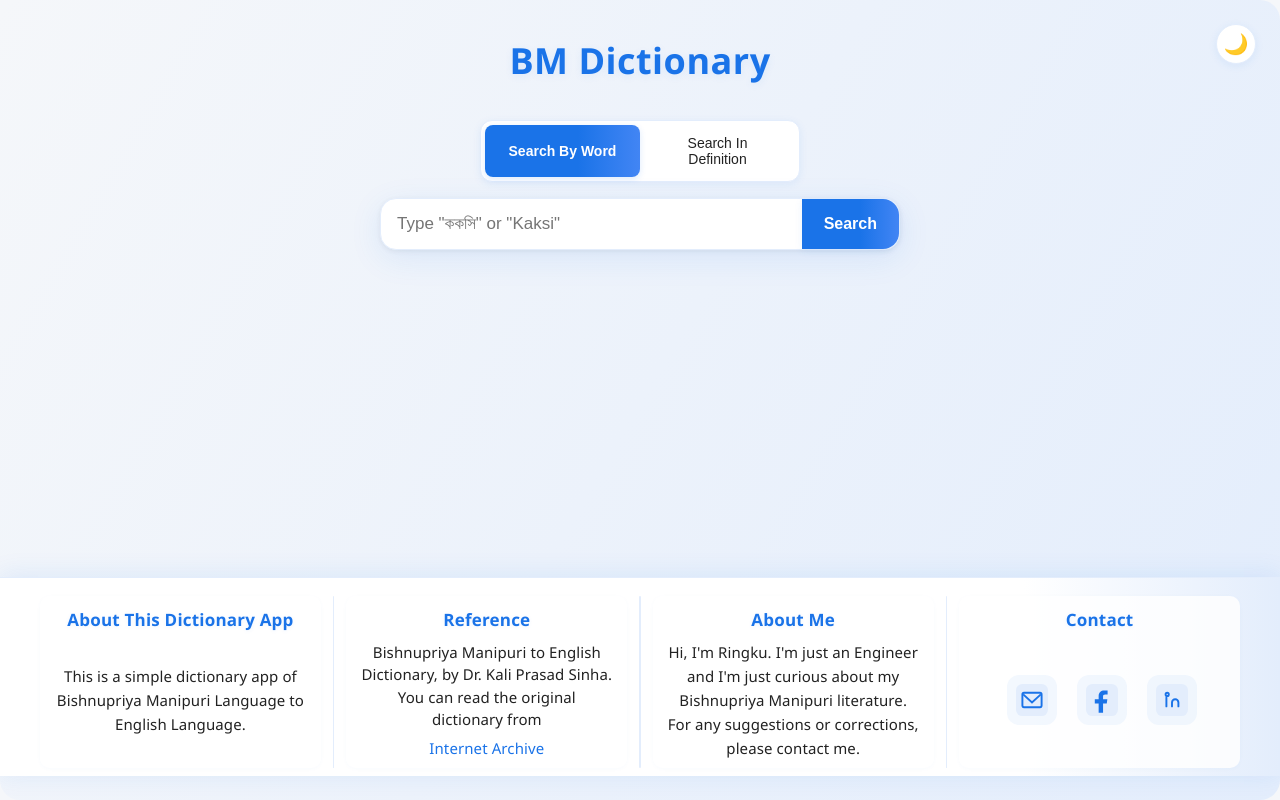
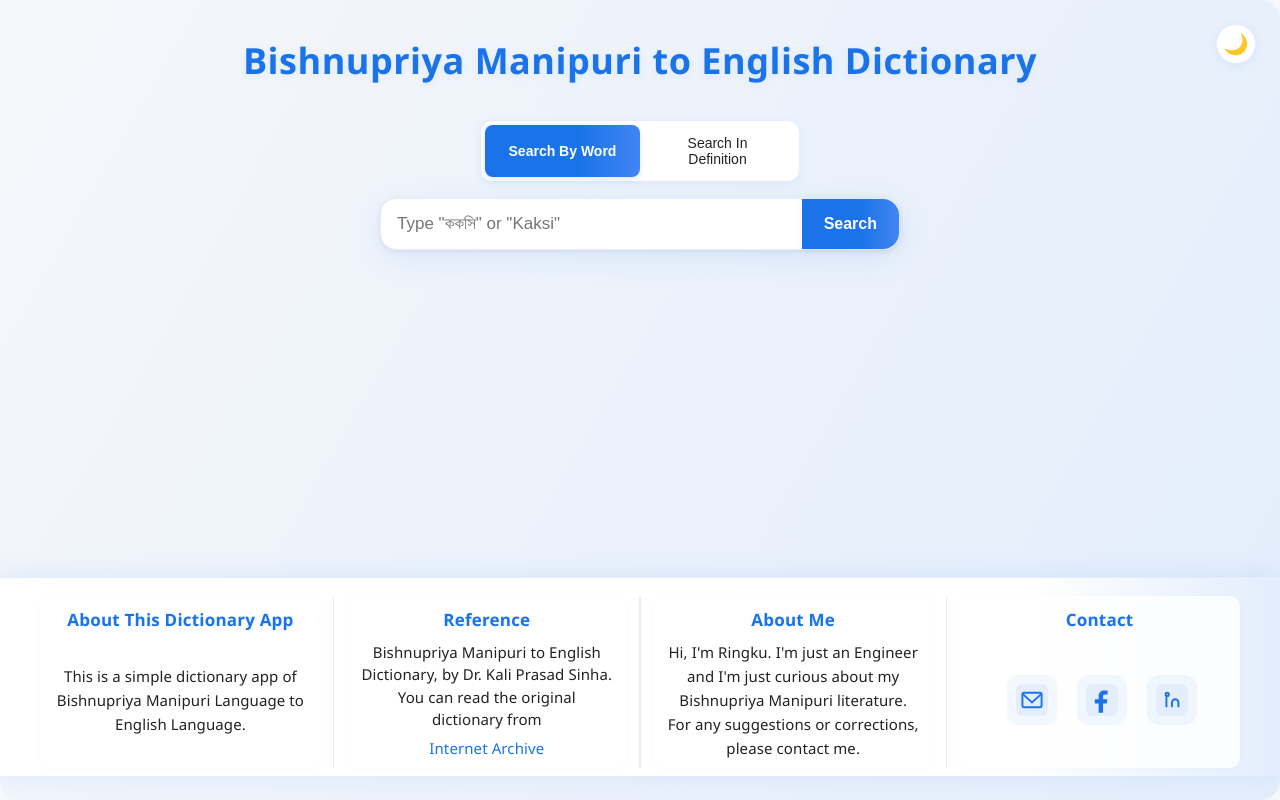
Before and after one commit to ringku1/Bishnupriya-Manipuri-Language-Dictionary, a React (Vite) app: page / in a window 1280 px wide. Built offline with nearby package versions, Linux system fonts and the light colour scheme.

Commit message:
Refactor App and SearchBar components to improve code clarity; remove outdated comments, streamline event handling, and enhance search functionality.

```diff
--- a/src/App.jsx
+++ b/src/App.jsx
@@ -1,12 +1,4 @@
 // React Dictionary App
-// Features:
-// - Theme toggle (light/dark) with persistence
-// - Responsive layout
-// - Search bar with live suggestions (up to 10), keyboard navigation, and highlight
-// - Suggestions remain visible when clicking outside
-// - Word detail panel with animation
-// - Modern UI and accessibility
-// Main components: App, SearchBar, WordDetail
 import React, { useState, useEffect, useRef } from "react";
 import SearchBar from "./SearchBar";
 import WordDetail from "./WordDetail";
@@ -43,7 +35,7 @@ function App() {
   useEffect(() => {
     const handleKeyDown = (event) => {
       // Ctrl+K or Cmd+K to focus search (like GitHub, Discord, etc.)
-      if ((event.ctrlKey || event.metaKey) && event.key === 'k') {
+      if ((event.ctrlKey || event.metaKey) && event.key === "k") {
         event.preventDefault();
         if (searchBarRef.current && searchBarRef.current.focusInput) {
           searchBarRef.current.focusInput();
@@ -51,15 +43,15 @@ function App() {
       }
 
       // Escape to close word detail modal
-      if (event.key === 'Escape' && selectedWord) {
+      if (event.key === "Escape" && selectedWord) {
         handleCloseDetail();
       }
     };
 
-    document.addEventListener('keydown', handleKeyDown);
+    document.addEventListener("keydown", handleKeyDown);
 
     return () => {
-      document.removeEventListener('keydown', handleKeyDown);
+      document.removeEventListener("keydown", handleKeyDown);
     };
   }, [selectedWord]);
 
@@ -92,7 +84,7 @@ function App() {
 
       {/* MAIN CONTENT WRAPPER - This is the key fix */}
       <div className="main-content">
-        <h1>BM Dictionary</h1>
+        <h1>Bishnupriya Manipuri to English Dictionary</h1>
         <SearchBar ref={searchBarRef} onSelectWord={handleSelectWord} />
         <WordDetail wordObj={selectedWord} onClose={handleCloseDetail} />
       </div>
--- a/src/SearchBar.jsx
+++ b/src/SearchBar.jsx
@@ -1,13 +1,4 @@
 // SearchBar Component
-// Features:
-// - Live suggestions (up to 10) as you type
-// - Keyboard navigation (arrow keys, enter, escape)
-// - Suggestions remain visible when clicking outside
-// - Highlighting of matched text
-// - Loading spinner while fetching words
-// - Accessibility with ARIA attributes
-// - Calls onSelectWord when a word is selected
-// - Modern, theme-aware UI
 import React, {
   useState,
   useEffect,
@@ -17,8 +8,6 @@ import React, {
 } from "react";
 import Fuse from "fuse.js";
 import "./SearchBar.css";
-
-// Diacritic mapping removed - now using Fuse.js for fuzzy search
 
 const SearchBar = forwardRef(({ onSelectWord }, ref) => {
   const [inputValue, setInputValue] = useState("");
@@ -161,7 +150,6 @@ const SearchBar = forwardRef(({ onSelectWord }, ref) => {
 
     // If we have good exact/prefix results, might be enough
     if (tier1Results.length >= 10) {
-      // console.log(`Tier 1 sufficient: ${performance.now() - startTime}ms`);
       return tier1Results;
     }
 
@@ -189,9 +177,6 @@ const SearchBar = forwardRef(({ onSelectWord }, ref) => {
         finalResults.push(item);
       }
     });
-
-    // console.log(`Word search: ${performance.now() - startTime}ms (${tier1Results.length} + ${tier2Results.length})`);
-
     return finalResults.slice(0, 50); // Final limit of 50 results
   };
 
@@ -203,8 +188,6 @@ const SearchBar = forwardRef(({ onSelectWord }, ref) => {
     setSearchMode(newMode);
     // The useEffect with searchMode dependency will handle re-executing search
   };
-
-  // Old normalization functions removed - now using Fuse.js for fuzzy search
   // Load word list
   useEffect(() => {
     fetch("wordnet.json")
@@ -258,9 +241,6 @@ const SearchBar = forwardRef(({ onSelectWord }, ref) => {
 
   // Handle suggestion click
   const handleClick = (wordObj) => {
-    setInputValue(wordObj.word);
-    setSuggestions([]);
-    setShowSuggestions(false);
     onSelectWord(wordObj);
   };
 
@@ -409,10 +389,8 @@ const SearchBar = forwardRef(({ onSelectWord }, ref) => {
                 setShowSuggestions(false);
                 return;
               }
-
               // Perform 3-tier hybrid search
               const searchResults = hybridSearch(value);
-
               setSuggestions(searchResults);
               setShowSuggestions(true);
               setActiveIdx(-1);
```
